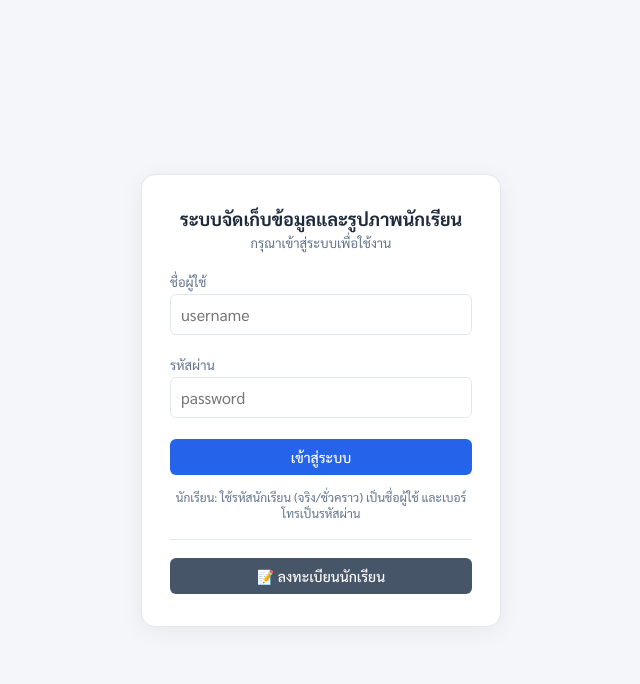
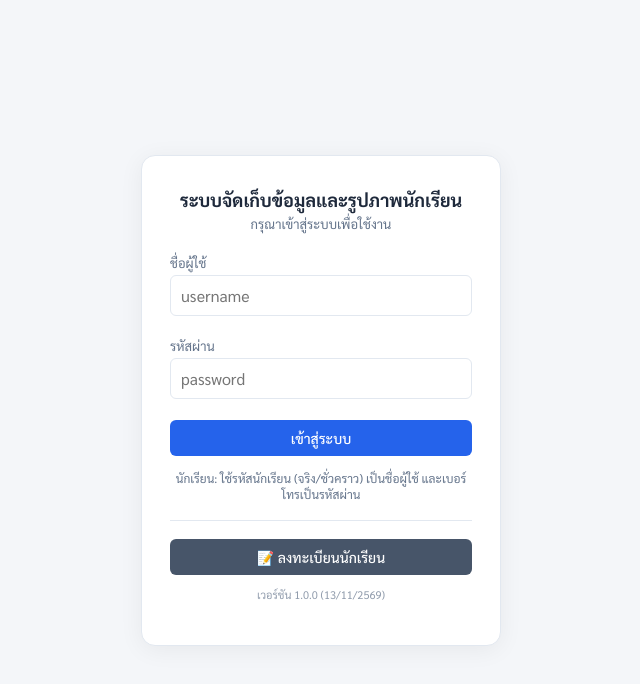
Before and after one commit to anukool4185/student-affairs, a plain HTML site: page index.html in a window 1280 px wide. Shown: the whole page, without its empty margins (319-959 px from the left). Drawn offline with Linux system fonts and the light colour scheme; no server answers.

Commit message:
Update index.html

```diff
--- a/index.html
+++ b/index.html
@@ -278,6 +278,14 @@
     }
   </style>
 <link rel="manifest" href="manifest.json">
+<script>
+var APP_VERSION='1.0.0', APP_VERSION_DATE='13/11/2569';
+document.addEventListener('DOMContentLoaded',function(){
+  var t='เวอร์ชัน '+APP_VERSION+' ('+APP_VERSION_DATE+')';
+  document.querySelectorAll('.app-version').forEach(function(e){e.textContent=t;});
+  document.querySelectorAll('.app-version-inline').forEach(function(e){e.textContent='v'+APP_VERSION;});
+});
+</script>
 <meta name="theme-color" content="#1e5eff">
 <meta name="mobile-web-app-capable" content="yes">
 <meta name="apple-mobile-web-app-capable" content="yes">
@@ -334,6 +342,7 @@ if('serviceWorker' in navigator){
       </p>
       <div class="divider"></div>
       <button class="btn secondary full" id="btnOpenPublicRegister">📝 ลงทะเบียนนักเรียน</button>
+      <p class="hint app-version" style="text-align:center;margin-top:12px;font-size:11px;opacity:.7;"></p>
     </div>
     </div>
   </div>
@@ -470,7 +479,7 @@ if('serviceWorker' in navigator){
     <header>
       <div class="title">
         <h1>ระบบจัดเก็บข้อมูลและรูปภาพนักเรียน</h1>
-        <p>Google Sheets + Google Drive</p>
+        <p>Google Sheets + Google Drive · <span class="app-version-inline"></span></p>
       </div>
       <div class="userbox">
         <span class="bell-row" id="adminBellRow" style="display:none;">
```
